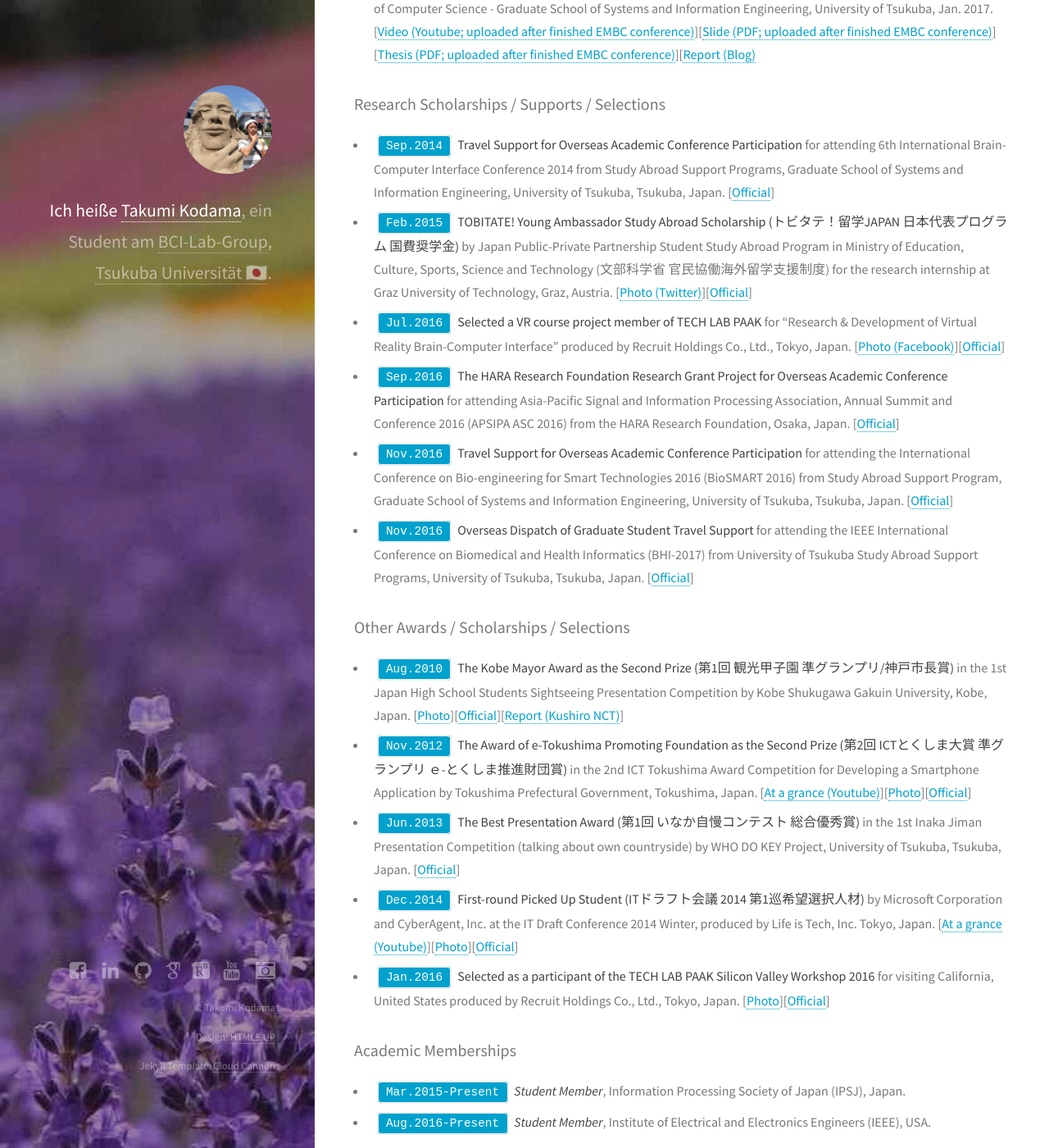
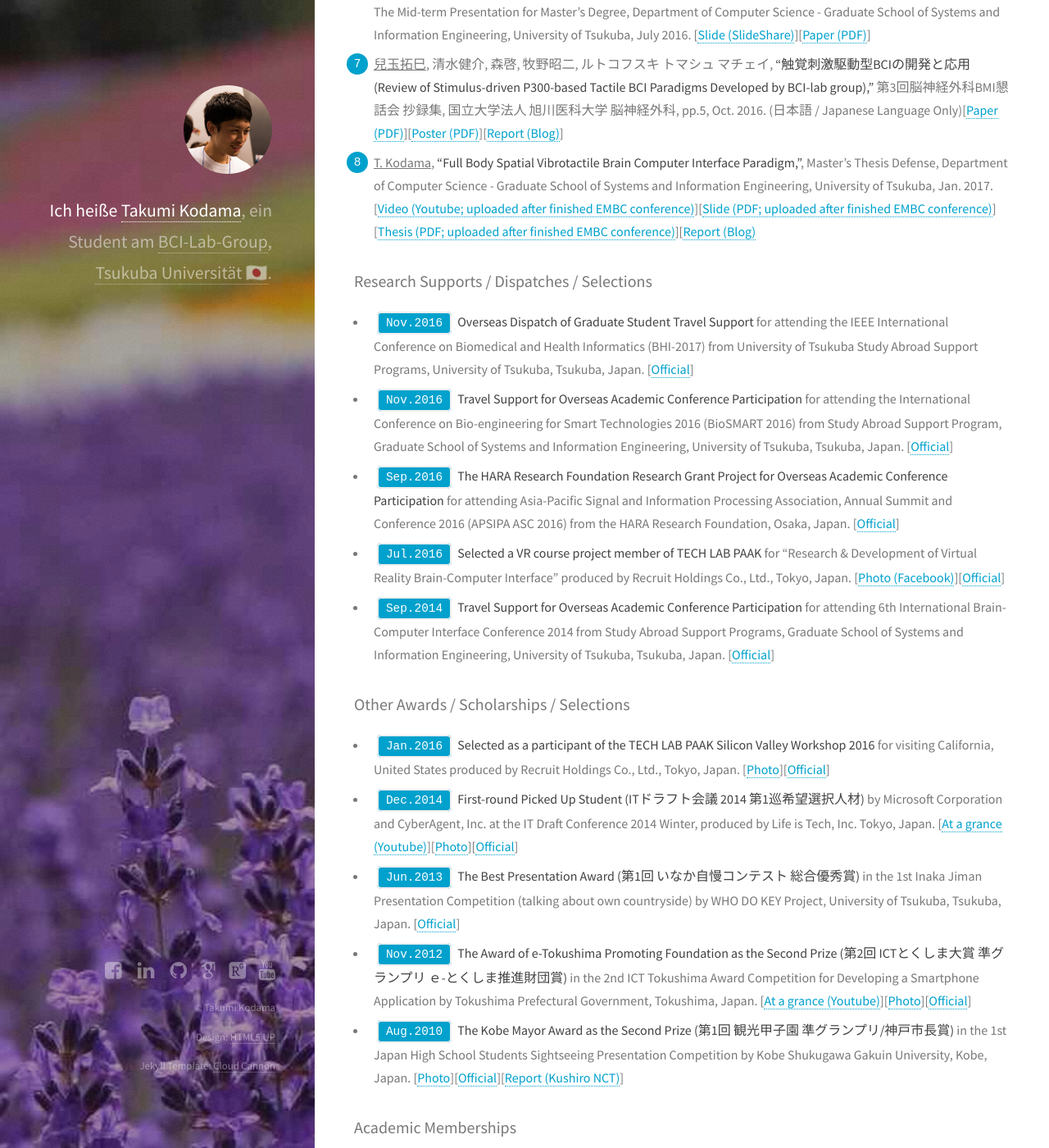
Before and after one commit to shartsu/shartsu.github.io, a Jekyll site: the page built from profile/index.markdown, in a window 1280 px wide and 1400 px high, scrolled down 4418 px. Shown: the whole window at 82% size. Built offline with Jekyll 4.4.1, drawn with Linux system fonts in a browser that asks for light colours; some web fonts are replaced; comment, search, counter and statistics services are not loaded; some of the changed text lies outside the part shown.

Commit message:
update as of July, 2017

```diff
--- a/Gemfile
+++ b/Gemfile
@@ -3,3 +3,4 @@
 gem 'sass'
 gem 'kramdown'
 gem 'jekyll-responsive_image'
+gem 'jekyll-cloudinary'
--- a/_config.yml
+++ b/_config.yml
@@ -11,8 +11,8 @@
 url: "http://shartsu.github.io" # the base hostname & protocol for your site
 
 cloudinary_url: "http://res.cloudinary.com/schatzi/image/upload"
-github_username:	shartsu
-flickr_username:	shartsu
+github_username:	takschatzl
+flickr_username:	takschatzl
 
 # Build settings
 markdown: kramdown
--- a/_layouts/default.html
+++ b/_layouts/default.html
@@ -82,7 +82,7 @@
               </li>
 
               <li>
-                <a href="https://github.com/shartsu" class="icon fa-github"  target="_blank">
+                <a href="https://github.com/takschatzl" class="icon fa-github"  target="_blank">
                 </a>
               </li>
 
@@ -103,10 +103,10 @@
                 </a>
               </li>
 
-              <li>
+              <!-- <li>
                 <a href="https://doyouhokkaido.herokuapp.com/" class="icon fa-camera-retro "  target="_blank">
                 </a>
-              </li>
+              </li> -->
 
             </ul>
             <ul class="copyright">
--- a/profile/index.markdown
+++ b/profile/index.markdown
@@ -31,13 +31,15 @@
 	- **Spatial Tactile Body Brain-Computer Interface Paradigm** [[At a glance (Youtube)](https://www.youtube.com/watch?v=hMEMDCzIk30)][[Project Summary (bci-lab.info)](http://about.bci-lab.info/projects/btbci)]
 
 ### Research Awards
+- `May.2017` **Full Repayment Exemption of JASSO Graduate Student Scholarship Category 1 Loan for Outstanding Achievement (日本学生支援機構 大学院第一種奨学金 特に優れた業績による全額返還免除)** by Japan Student Services Organization. [<a class="modalimg" href="#scholarship">Photo</a>]
+- `Mar.2017` **The Representative Master's Degree Receipient of the Graduate School of Systems and Information Engineering (筑波大学大学院 システム情報工学研究科 修士号学位記受領者総代)** at the Graduation Celemony of University of Tsukuba 2017, Tsukuba, Japan. [<a class="modalimg" href="#degreetsukuba">Photo</a>]
+- `Mar.2017` **The Dean Award of the Graduate School of Systems and Information Engineering (筑波大学大学院 システム情報工学研究科長賞)**, University of Tsukuba, Tsukuba, Japan. [<a class="modalimg" href="#deanawardtsukuba">Photo</a>][[Official](http://www.sie.tsukuba.ac.jp/archive/award/sieawards)]
+- `Dec.2016` **Nomination for the Best Student Paper Award Competition** in the International Conference on Bio-engineering for Smart Technologies 2016 (BioSMART 2016), Dubai, UAE. [[Official](http://www.conf-biosmart.org/biosmart-competition)]
+- `Jun.2016` **The Student Travel Award** in the Sixth International Brain-Computer Interface Meeting, CA, USA. [<a class="modalimg" href="#bcimeeting">Photo</a>][[Official](http://bcisociety.org/meetings/bci-meeting-2016-student-travel-award-program/)]
+- `Feb.2015` **TOBITATE! Young Ambassador Study Abroad Scholarship (トビタテ！留学JAPAN 日本代表プログラム 国費留学奨学生)** by Japan Public-Private Partnership Student Study Abroad Program in Ministry of Education, Culture, Sports, Science and Technology (文部科学省 官民協働海外留学支援制度) for the research internship at Graz University of Technology, Graz, Austria. [[Photo (Twitter)](https://twitter.com/ryugakujapan/status/572207675645157376)][[Official](http://www.tobitate.mext.go.jp/)]
+- `Feb.2015` **The Best Poster Award** in the 10th AEARU Workshop on Computer Science and Web Technology (CSWT-2015), Tsukuba, Japan. [<a class="modalimg" href="#aearu">Photo</a>][[Official](http://aearu-cswt2015.sie.tsukuba.ac.jp/)]
+- `Mar.2012` **Chairman Research Award of IPSJ Hokkaido Branch (一般社団法人 情報処理学会 北海道支部長賞)** for the result of the graduation research in Kushiro National College of Technology from Information Processing Society of Japan (IPSJ), Hokkaido, Japan. [[Official](http://hokkaido.ipsj.or.jp/pukiwiki/index.php?%E6%94%AF%E9%83%A8%E9%95%B7%E8%B3%9E%E5%8F%97%E8%B3%9E%E8%80%85)]
 - `Nov.2009` **The Kushiro Shimbun Publishing Young Student Award (財団法人 釧路新聞教育芸術振興基金 奨学賞)** as the Representative High School Student of Kushiro National College of Technology from the Promotion Foundation of Education and Arts of Kushiro Shimbun Publishing, Hokkaido, Japan. [<a class="modalimg" href="#senshinaward">Photo</a>]
-- `Mar.2012` **Chairman Research Award of IPSJ Hokkaido Branch (一般社団法人 情報処理学会 北海道支部長賞)** for the result of the graduation research in Kushiro National College of Technology from Information Processing Society of Japan (IPSJ), Hokkaido, Japan. [[Official](http://hokkaido.ipsj.or.jp/pukiwiki/index.php?%E6%94%AF%E9%83%A8%E9%95%B7%E8%B3%9E%E5%8F%97%E8%B3%9E%E8%80%85)]
-- `Feb.2015` **The Best Poster Award** in the 10th AEARU Workshop on Computer Science and Web Technology (CSWT-2015), Tsukuba, Japan. [<a class="modalimg" href="#aearu">Photo</a>][[Official](http://aearu-cswt2015.sie.tsukuba.ac.jp/)]
-- `Jun.2016` **The Student Travel Award** in the Sixth International Brain-Computer Interface Meeting, CA, USA. [<a class="modalimg" href="#bcimeeting">Photo</a>][[Official](http://bcisociety.org/meetings/bci-meeting-2016-student-travel-award-program/)]
-- `Dec.2016` **Nomination for the Best Student Paper Award Competition** in the International Conference on Bio-engineering for Smart Technologies 2016 (BioSMART 2016), Dubai, UAE. [[Official](http://www.conf-biosmart.org/biosmart-competition)]
-- `Mar.2017` **The Dean Award of the Graduate School of Systems and Information Engineering (筑波大学大学院 システム情報工学研究科長賞)**, University of Tsukuba, Tsukuba, Japan. [<a class="modalimg" href="#deanawardtsukuba">Photo</a>][[Official](http://www.sie.tsukuba.ac.jp/archive/award/sieawards)]
-- `Mar.2017` **The Representative Master's Degree Receipient of the Graduate School of Systems and Information Engineering (筑波大学大学院 システム情報工学研究科 修士号学位記受領者総代)** at the Graduation Celemony of University of Tsukuba 2017, Tsukuba, Japan. [<a class="modalimg" href="#degreetsukuba">Photo</a>]
 
 <!-- [comment]: [[SlideShare](@hokkaido)] -->
 
@@ -77,28 +79,27 @@
 <!-- EMBC -->
 <!-- 動画アップ済み https://www.youtube.com/watch?v=lbSgr0yJSzw&feature=youtu.be -->
 
-### Research Scholarships / Supports / Selections
+### Research Supports / Dispatches / Selections
+- `Nov.2016` **Overseas Dispatch of Graduate Student Travel Support** for attending the IEEE International Conference on Biomedical and Health Informatics (BHI-2017) from University of Tsukuba Study Abroad Support Programs, University of Tsukuba, Tsukuba, Japan. [[Official](http://www.tsukuba.ac.jp/global/scholarship.html)]
+- `Nov.2016` **Travel Support for Overseas Academic Conference Participation** for attending the International Conference on Bio-engineering for Smart Technologies 2016 (BioSMART 2016) from Study Abroad Support Program, Graduate School of Systems and Information Engineering, University of Tsukuba, Tsukuba, Japan. [[Official](http://www.tsukuba.ac.jp/english/students/study_program.html)]
+- `Sep.2016` **The HARA Research Foundation Research Grant Project for Overseas Academic Conference Participation** for attending Asia-Pacific Signal and Information Processing Association, Annual Summit and Conference 2016 (APSIPA ASC 2016) from the HARA Research Foundation, Osaka, Japan. [[Official](http://www.hara-rf.jp/)]
+- `Jul.2016` **Selected a VR course project member of TECH LAB PAAK** for "Research & Development of Virtual Reality Brain-Computer Interface" produced by Recruit Holdings Co., Ltd., Tokyo, Japan. [[Photo (Facebook)](https://www.facebook.com/techlabpaak/photos/a.468633186657261.1073741829.325272037660044/545700698950509/?type=3&theater)][[Official](http://techlabpaak.com/)]
 - `Sep.2014` **Travel Support for Overseas Academic Conference Participation** for attending 6th International Brain-Computer Interface Conference 2014 from Study Abroad Support Programs, Graduate School of Systems and Information Engineering, University of Tsukuba, Tsukuba, Japan. [[Official](http://www.tsukuba.ac.jp/english/students/study_program.html)]
-- `Feb.2015` **TOBITATE! Young Ambassador Study Abroad Scholarship (トビタテ！留学JAPAN 日本代表プログラム 国費奨学金)** by Japan Public-Private Partnership Student Study Abroad Program in Ministry of Education, Culture, Sports, Science and Technology (文部科学省 官民協働海外留学支援制度) for the research internship at Graz University of Technology, Graz, Austria. [[Photo (Twitter)](https://twitter.com/ryugakujapan/status/572207675645157376)][[Official](http://www.tobitate.mext.go.jp/)]
-- `Jul.2016` **Selected a VR course project member of TECH LAB PAAK** for "Research & Development of Virtual Reality Brain-Computer Interface" produced by Recruit Holdings Co., Ltd., Tokyo, Japan. [[Photo (Facebook)](https://www.facebook.com/techlabpaak/photos/a.468633186657261.1073741829.325272037660044/545700698950509/?type=3&theater)][[Official](http://techlabpaak.com/)]
-- `Sep.2016` **The HARA Research Foundation Research Grant Project for Overseas Academic Conference Participation** for attending Asia-Pacific Signal and Information Processing Association, Annual Summit and Conference 2016 (APSIPA ASC 2016) from the HARA Research Foundation, Osaka, Japan. [[Official](http://www.hara-rf.jp/)]
-- `Nov.2016` **Travel Support for Overseas Academic Conference Participation** for attending the International Conference on Bio-engineering for Smart Technologies 2016 (BioSMART 2016) from Study Abroad Support Program, Graduate School of Systems and Information Engineering, University of Tsukuba, Tsukuba, Japan. [[Official](http://www.tsukuba.ac.jp/english/students/study_program.html)]
-- `Nov.2016` **Overseas Dispatch of Graduate Student Travel Support** for attending the IEEE International Conference on Biomedical and Health Informatics (BHI-2017) from University of Tsukuba Study Abroad Support Programs, University of Tsukuba, Tsukuba, Japan. [[Official](http://www.tsukuba.ac.jp/global/scholarship.html)]
 
 ### Other Awards / Scholarships / Selections
 
 [comment]: <- for 観光甲子園 [[SlideShare](@hokkaido)][[PDF](@hokkaido)] ->
 [comment]: <- for いなか自慢 [[Photo](@hokkaido)] [[SlideShare](@hokkaido)] ->
+- `Jan.2016` **Selected as a participant of the TECH LAB PAAK Silicon Valley Workshop 2016** for visiting California, United States produced by Recruit Holdings Co., Ltd., Tokyo, Japan. [<a class="modalimg" href="#svworkshop">Photo</a>][[Official](http://techlabpaak.com/siliconvalleyworkshop2016)]
+- `Dec.2014` **First-round Picked Up Student (ITドラフト会議 2014 第1巡希望選択人材)** by Microsoft Corporation and CyberAgent, Inc. at the IT Draft Conference 2014 Winter, produced by Life is Tech, Inc. Tokyo, Japan. [[At a grance (Youtube)](https://youtu.be/l_mj3lZXZnE?t=391)][<a class="modalimg" href="#draftConf">Photo</a>][[Official](https://life-is-tech.com/draft/)]
+- `Jun.2013` **The Best Presentation Award (第1回 いなか自慢コンテスト 総合優秀賞)** in the 1st Inaka Jiman Presentation Competition (talking about own countryside) by WHO DO KEY Project, University of Tsukuba, Tsukuba, Japan. [[Official](https://www.facebook.com/fudoki.inakapresen/posts/500175303387250)]
+- `Nov.2012` **The Award of e-Tokushima Promoting Foundation as the Second Prize (第2回 ICTとくしま大賞 準グランプリ ｅ-とくしま推進財団賞)** in the 2nd ICT Tokushima Award Competition for Developing a Smartphone Application by Tokushima Prefectural Government, Tokushima, Japan. [[At a grance (Youtube)](https://www.youtube.com/watch?v=Gwh39V7Q_4U&feature=player_detailpage)][<a class="modalimg" href="#tokushima">Photo</a>][[Official](http://www.pref.tokushima.jp/docs/2012110500057/)]
 - `Aug.2010` **The Kobe Mayor Award as the Second Prize (第1回 観光甲子園 準グランプリ/神戸市長賞)** in the 1st Japan High School Students Sightseeing Presentation Competition by Kobe Shukugawa Gakuin University, Kobe, Japan. [<a class="modalimg" href="#koshien">Photo</a>][[Official](http://www.sanpou-s.net/kanko-koshien/01/)][[Report (Kushiro NCT)](http://www.kushiro-ct.ac.jp/old2/modules/news/article.php?storyid=313)]
-- `Nov.2012` **The Award of e-Tokushima Promoting Foundation as the Second Prize (第2回 ICTとくしま大賞 準グランプリ ｅ-とくしま推進財団賞)** in the 2nd ICT Tokushima Award Competition for Developing a Smartphone Application by Tokushima Prefectural Government, Tokushima, Japan. [[At a grance (Youtube)](https://www.youtube.com/watch?v=Gwh39V7Q_4U&feature=player_detailpage)][<a class="modalimg" href="#tokushima">Photo</a>][[Official](http://www.pref.tokushima.jp/docs/2012110500057/)]
-- `Jun.2013` **The Best Presentation Award (第1回 いなか自慢コンテスト 総合優秀賞)** in the 1st Inaka Jiman Presentation Competition (talking about own countryside) by WHO DO KEY Project, University of Tsukuba, Tsukuba, Japan. [[Official](https://www.facebook.com/fudoki.inakapresen/posts/500175303387250)]
-- `Dec.2014` **First-round Picked Up Student (ITドラフト会議 2014 第1巡希望選択人材)** by Microsoft Corporation and CyberAgent, Inc. at the IT Draft Conference 2014 Winter, produced by Life is Tech, Inc. Tokyo, Japan. [[At a grance (Youtube)](https://youtu.be/l_mj3lZXZnE?t=391)][<a class="modalimg" href="#draftConf">Photo</a>][[Official](https://life-is-tech.com/draft/)]
-- `Jan.2016` **Selected as a participant of the TECH LAB PAAK Silicon Valley Workshop 2016** for visiting California, United States produced by Recruit Holdings Co., Ltd., Tokyo, Japan. [<a class="modalimg" href="#svworkshop">Photo</a>][[Official](http://techlabpaak.com/siliconvalleyworkshop2016)]
 
 ### Academic Memberships
 
+- `Aug.2016-Present` ***Student Member***, Institute of Electrical and Electronics Engineers (IEEE), USA.
 - `Mar.2015-Present` ***Student Member***, Information Processing Society of Japan (IPSJ), Japan.
-- `Aug.2016-Present` ***Student Member***, Institute of Electrical and Electronics Engineers (IEEE), USA.
 
 ### Teaching Experience
 
@@ -106,15 +107,15 @@
 
 ### Working and Internship Experience
 
-- `Mar.2013-Present` **Life is Tech!, Inc.**, Tokyo, Japan. [[Official](https://life-is-tech.com/)]
+- `Mar.2013-Mar.2017` **Life is Tech!, Inc.**, Tokyo, Japan. [[Official](https://life-is-tech.com/)]
 	- as a Programming Lecturer for High and Junior-high School Students
 	- as a Project Management of Life is Tech! Leaders Program [[Official](https://life-is-tech.com/leaders)]
 	- as a Leader of a Curriculum Development Division (Windows 8 / Web Design Course)
 	- as a Member of the Sales Division
-- `Jul.2013-Present` **University of Tsukuba**, Tsukuba, Japan.
+- `Jul.2013-Mar.2017` **University of Tsukuba**, Tsukuba, Japan.
 	- as a Student Research Assistant for Multimedia Laboratory in Department of Computer Science [[Official](https://www.mmlab.cs.tsukuba.ac.jp/)]
 	- as a Technical Advisor for the Area Studies Innovation Program (ASIP) in Graduate School of Humanities and Social Sciences [[Official](http://asip.hass.tsukuba.ac.jp/en/index.html)]
-- `Jul.2016-Present` **SkyBall, Inc.**, Tokyo, Japan. [[Official](http://www.skyball.jp/)]
+- `Jul.2016-Mar.2017` **SkyBall, Inc.**, Tokyo, Japan. [[Official](http://www.skyball.jp/)]
 	- as a Planner
 	- as a Movie Cameraman & Editor
 - `Aug.2015-Mar.2016` **Graz University of Technology**, Graz, Austria.
@@ -134,33 +135,34 @@
 ### Lecture / Lightning Talk
 
 [comment]: < - `Feb.2012` **Career guidance for young students in Kushiro National College of Technology ** [[Photo](@hokkaido)] [[SlideShare](@hokkaido)] >
+- `Feb.2017` **Analysis of the brain activated distributions in response to full-body spatial vibrotactile stimuli using a tactile P300-based BCI paradigm,** RAPID FIRE PRESENTATION at the IEEE International Conference on Biomedical and Health Informatics 2017 (BHI-2017), Orlando, FL, USA. [[Report (Blog); uploaded soon](../2017/02/17/BHI2017.html)]
+- `Dec.2016` **Virtual Reality Brain-Computer Interface,** Final result presentation of startup accelerate program at OPEN PAAK DAY #6, TECH LAB PAAK, Shibuya, Tokyo, Japan. [[Report (Blog)](../2016/12/20/OPD6.html)]
+- `Jul.2016` **How was the studying abroad for a research institute? (『研究留学ってどうよ？』),** トビタテ！留学JAPAN第6期説明会(筑波大学会場), Global Commons at University of Tsukuba, Tsukuba, Japan. (日本語 / Japanese Language Only) [[SlideShare](http://www.slideshare.net/TakumiKodama/ss-64297357)]
 - `Feb.2016` **Comparison study about the effectiveness of the studying abroad for a research institute in terms of the capability of a Japanese graduate student (海外研究留学実施前後における多面的能力評価の比較研究: 一般大学院生Kさんの場合),** Lightning Talk for Silicon Valley Workshop 2016 Kick-off, TECH LAB PAAK, Shibuya, Tokyo, Japan. (日本語 / Japanese Language Only) [[Youtube](https://www.youtube.com/watch?v=f3PGh7vbGT8)][[SlideShare](http://www.slideshare.net/TakumiKodama/k-64267610)]
-- `Jul.2016` **How was the studying abroad for a research institute? (『研究留学ってどうよ？』),** トビタテ！留学JAPAN第6期説明会(筑波大学会場), Global Commons at University of Tsukuba, Tsukuba, Japan. (日本語 / Japanese Language Only) [[SlideShare](http://www.slideshare.net/TakumiKodama/ss-64297357)]
-- `Dec.2016` **Virtual Reality Brain-Computer Interface,** Final result presentation of startup accelerate program at OPEN PAAK DAY #6, TECH LAB PAAK, Shibuya, Tokyo, Japan. [[Report (Blog)](../2016/12/20/OPD6.html)]
-- `Feb.2017` **Analysis of the brain activated distributions in response to full-body spatial vibrotactile stimuli using a tactile P300-based BCI paradigm,** RAPID FIRE PRESENTATION at the IEEE International Conference on Biomedical and Health Informatics 2017 (BHI-2017), Orlando, FL, USA. [[Report (Blog); uploaded soon](../2017/02/17/BHI2017.html)]
 
 ### Media
 
+- `Dec.2014` **World Business Satellite (ワールドビジネスサテライト)** as a Representative Student in the special program of "Call for a programmer! (プログラマー求む！)", TV Tokyo, Tokyo, Japan. [<a class="modalimg" href="#wbs">Capture (Image)</a>][[Official](http://txbiz.tv-tokyo.co.jp/wbs/feature/post_81247/)]
+- `Dec.2009` **Kushiro National College of Technology Campus Magazine (釧路高専だより)** as an Award Winner of 1st Japan High School Students Sightseeing Presentation Competition, Kushiro National College of Technology, Hokkaido, Japan.
 - `Sep.2009` **PR magazine for Department of Information Engineering, Kushiro NCT (国立釧路工業高等専門学校 情報工学科 広報誌)** as a Representative Student of the Department, Kushiro National College of Technology, Hokkaido, Japan. [[Official](https://www.kushiro-ct.ac.jp/info)][[Excerpt (PDF)](./docs/[M1]0805_Media_Leaflet_NCTInfo.pdf)]
+- `Oct.2009` **Kushiro Newspaper (釧路新聞)** as an Award Winner of the Kushiro Shimbun Publishing Young Student Award, Kushiro Shimbun Publishing, Hokkaido, Japan. [<a class="modalimg" href="#senshinmedia2">Excerpt (Image)</a>][[Official](http://www.news-kushiro.jp/index.php)]
 - `Sep.2009` **Hokkaido Newspaper (北海道新聞)** as an Award Winner of the 1st Japan High School Students Sightseeing Presentation Competition, Hokkaido Shimbun Publishing, Hokkaido, Japan. [<a class="modalimg" href="#doshin">Excerpt (Image)</a>] [[Official](http://dd.hokkaido-np.co.jp/)]
 - `Sep.2009` **Kushiro Newspaper (釧路新聞)** as an Award Winner of the 1st Japan High School Students Sightseeing Presentation Competition, Hokkaido Shimbun Publishing, Hokkaido, Japan. [<a class="modalimg" href="#senshinmedia1">Excerpt (Image)</a>][[Official](http://www.news-kushiro.jp/index.php)]
-- `Oct.2009` **Kushiro Newspaper (釧路新聞)** as an Award Winner of the Kushiro Shimbun Publishing Young Student Award, Kushiro Shimbun Publishing, Hokkaido, Japan. [<a class="modalimg" href="#senshinmedia2">Excerpt (Image)</a>][[Official](http://www.news-kushiro.jp/index.php)]
-- `Dec.2009` **Kushiro National College of Technology Campus Magazine (釧路高専だより)** as an Award Winner of 1st Japan High School Students Sightseeing Presentation Competition, Kushiro National College of Technology, Hokkaido, Japan.
 [[Excerpt (PDF)](./docs/[M5]0912_Media_Newsletter_KushiroNCT.pdf)][[Official](http://www.kushiro-ct.ac.jp/modules/pico/index.php?content_id=109)]
-- `Dec.2014` **World Business Satellite (ワールドビジネスサテライト)** as a Representative Student in the special program of "Call for a programmer! (プログラマー求む！)", TV Tokyo, Tokyo, Japan. [<a class="modalimg" href="#wbs">Capture (Image)</a>][[Official](http://txbiz.tv-tokyo.co.jp/wbs/feature/post_81247/)]
 
-### Activity
+<!-- ### Activity
 - `Apr.2012-Mar.2014` **Tsukuba-daigaku Kirikirimai (筑波大学 斬桐舞)** as a Yosakoi Soran Dancer and Student Travel Organizer, University of Tsukuba, Tsukuba, Japan. [<a class="modalimg" href="#kirikiri2012">Photo</a>][[Official](http://thekirikirimai.tsukuba.ch/)]
 - `Oct.2012-Sep.2014` **Tsukuba-daigaku Hokkaido-Minkai (筑波大学 北海道民会)** as the President Student and Organizer, University of Tsukuba, Tsukuba, Japan. [<a class="modalimg" href="#hokkaido2012">Photo</a>][[Official](https://www.facebook.com/dominkai.tkb/?fref=ts)]
-
+ -->
 <img src="./imgs/activity_kirikiri2012.jpg" class="modalframe" id="kirikiri2012">
 <img src="./imgs/activity_hokkaido2012.jpg" class="modalframe" id="hokkaido2012">
 <img src="./imgs/award_aug2010_koshien.png" class="modalframe" id="koshien">
 <img src="./imgs/award_dec2014_draftConf.jpg" class="modalframe" id="draftConf">
 <img src="./imgs/award_feb2015_aearu.jpg" class="modalframe" id="aearu">
 <img src="./imgs/award_jun2016_bcimeeting.jpg" class="modalframe" id="bcimeeting">
-<img src="./imgs/award_mar2017_deanawardTsukuba.jpg" class="modalframe" id="deanawardtsukuba">
-<img src="./imgs/award_mar2017_degreeTsukuba.png" class="modalframe" id="degreetsukuba">
+<img src="./imgs/award_mar2017_deanawardTsukuba.png" class="modalframe" id="deanawardtsukuba">
+<img src="./imgs/award_mar2017_degreeTsukuba.jpg" class="modalframe" id="degreetsukuba">
+<img src="./imgs/award_may2017_scholarshipExemption.png" class="modalframe" id="scholarship">
 <img src="./imgs/award_mar2016_svworkshop.png" class="modalframe" id="svworkshop">
 <img src="./imgs/award_nov2009_senshin.png" class="modalframe" id="senshinaward">
 <img src="./imgs/award_nov2012_tokushima.jpg" class="modalframe" id="tokushima">
```
Also changed, not shown: Gemfile.lock, images/icon.jpg, profile/imgs/(original)media_dec2014_wbs.png (added), profile/imgs/award_mar2017_deanawardTsukuba.png, profile/imgs/award_mar2017_degreeTsukuba.jpg, profile/imgs/award_may2017_scholarshipExemption.png (added), profile/imgs/media_dec2014_wbs.png, 2 other files.
